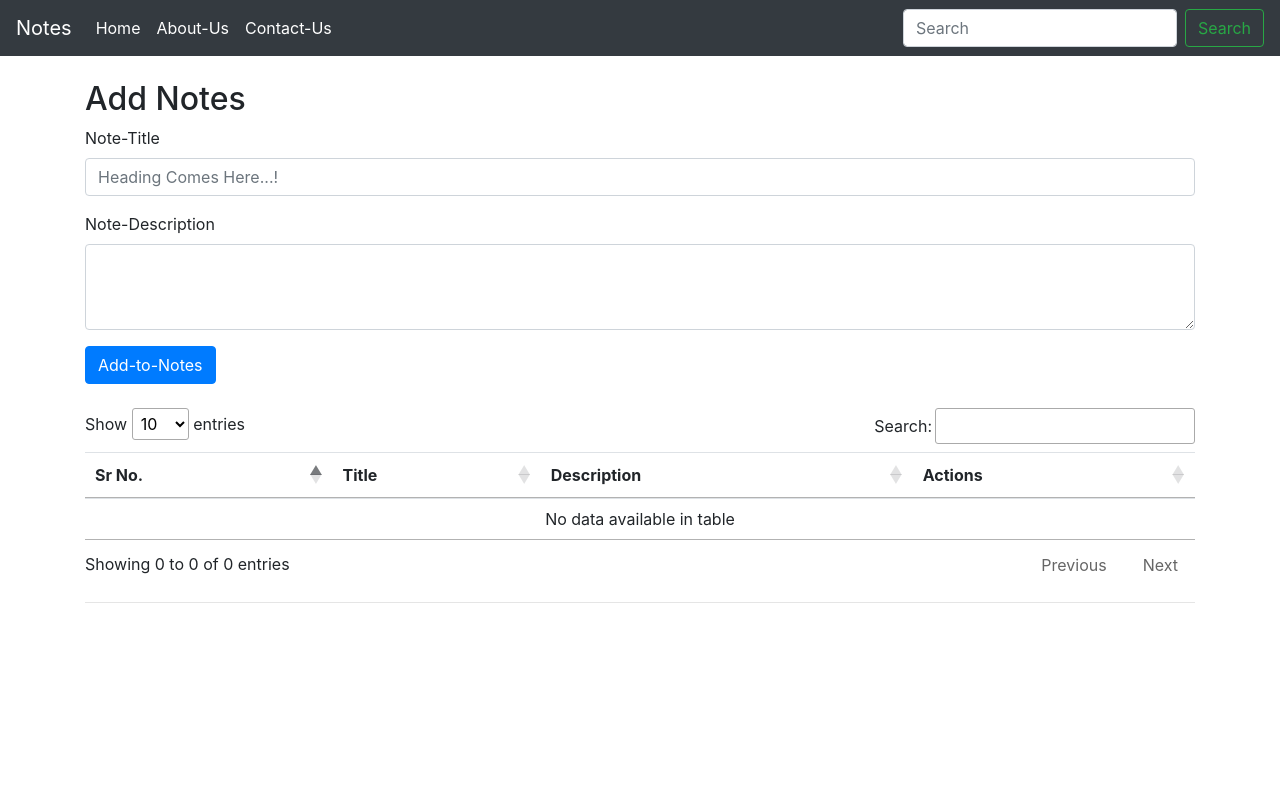
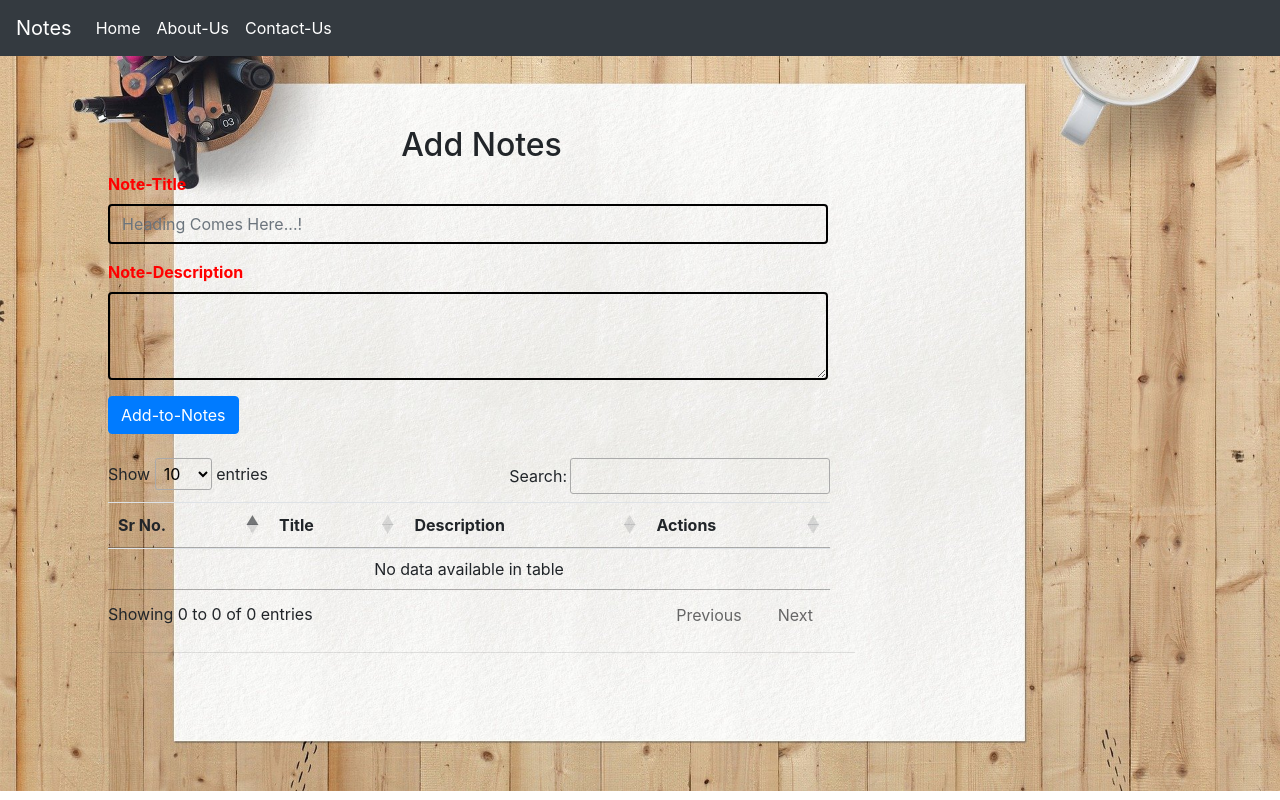
Before and after one commit to nilesh-kharad/Make-Notes, a PHP site: page / in a window 1280 px wide. Run offline with PHP 8.4, Linux system fonts and the light colour scheme; data that the repository does not hold is empty; some libraries are stand-ins or nearby versions.

Commit message:
Add existing file

```diff
--- a/index.php
+++ b/index.php
@@ -59,7 +59,34 @@ if ($_SERVER['REQUEST_METHOD'] == 'POST') {
     <!-- Bootstrap CSS -->
     <link rel="stylesheet" href="https://maxcdn.bootstrapcdn.com/bootstrap/4.0.0/css/bootstrap.min.css" integrity="sha384-Gn5384xqQ1aoWXA+058RXPxPg6fy4IWvTNh0E263XmFcJlSAwiGgFAW/dAiS6JXm" crossorigin="anonymous">
     <link rel="stylesheet" href="//cdn.datatables.net/1.10.25/css/jquery.dataTables.min.css">
+    <style>
+        body {
+            background: url(bg1.jpg) no-repeat center center/cover;
+        }
+        .container{
+            margin-top: 70px;
+            margin-left: 93px;
+            max-width: 777px;
+        }
+        .container h2{
+            text-align: center;
 
+        }
+        .form-group label{
+            font-weight: bold;
+            color: red;
+            /* filter: ; */
+        }
+        .form-group input,.form-group textarea{
+            background: none;
+            border: 2px solid black;
+            width: 720px;
+        }
+        .dataTables_wrapper{
+            width: 722px;
+            background: none;
+        }
+    </style>
     <title>Make-Notes</title>
 </head>
 
@@ -121,10 +148,7 @@ if ($_SERVER['REQUEST_METHOD'] == 'POST') {
                 </li>
 
             </ul>
-            <form class="form-inline my-2 my-lg-0">
-                <input class="form-control mr-sm-2" type="search" placeholder="Search" aria-label="Search">
-                <button class="btn btn-outline-success my-2 my-sm-0" type="submit">Search</button>
-            </form>
+
         </div>
     </nav>
     <?php
@@ -156,7 +180,7 @@ if ($_SERVER['REQUEST_METHOD'] == 'POST') {
 
 
     ?>
-    <div class="container my-4">
+    <div class="container ">
         <h2>Add Notes</h2>
         <form action="index.php" method="POST">
             <div class="form-group">
```
Also changed, not shown: bg1.jpg (added), 1 other file.
